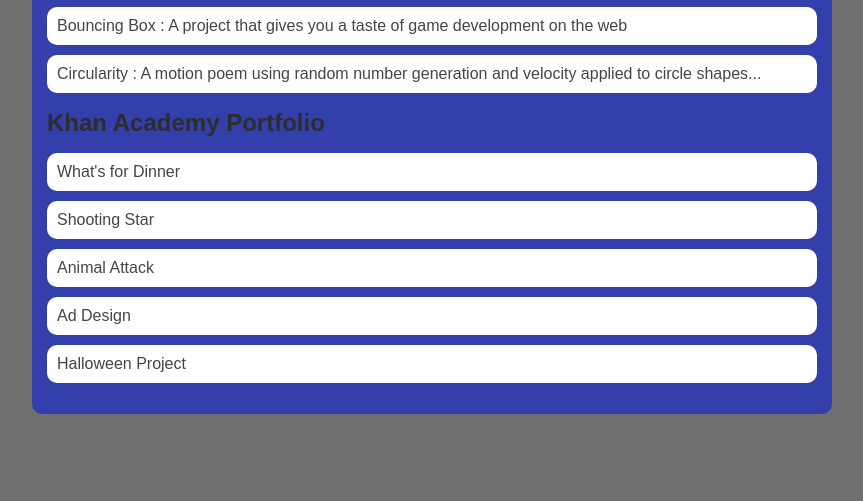
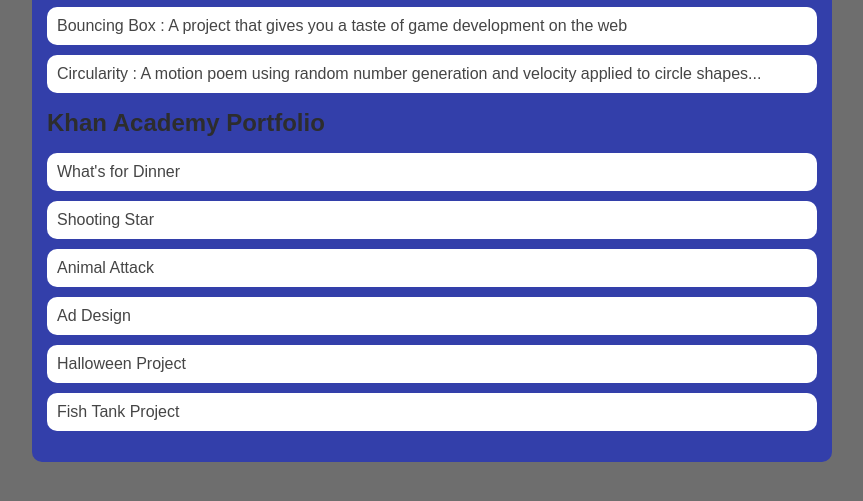
Before and after one commit to Timur-Bolukbas/Timur-Bolukbas.github.io, a plain HTML site: page portfolio.html in a window 1280 px wide. Shown: the part 217-718 px from the top of the page, without its empty margins (208-1071 px from the left). Drawn offline with Linux system fonts and the light colour scheme.

Commit message:
added Fish Tank

```diff
--- a/portfolio.html
+++ b/portfolio.html
@@ -34,6 +34,7 @@
             <li><a href="https://www.khanacademy.org/computer-programming/spin-off-of-project-animal-attack/6537101429882880?authuser=0">Animal Attack</a></li>
             <li><a href="https://www.khanacademy.org/computer-programming/spin-off-of-project-ad-design/5853798628507648">Ad Design</a></li>
             <li><a href="https://www.khanacademy.org/computer-programming/halloween-project/6138841366183936">Halloween Project</a></li>
+            <li><a href="https://www.khanacademy.org/computer-programming/spin-off-2/5042558703943680">Fish Tank Project</a></li>
          </ul>
        </div>
       </main>
```
